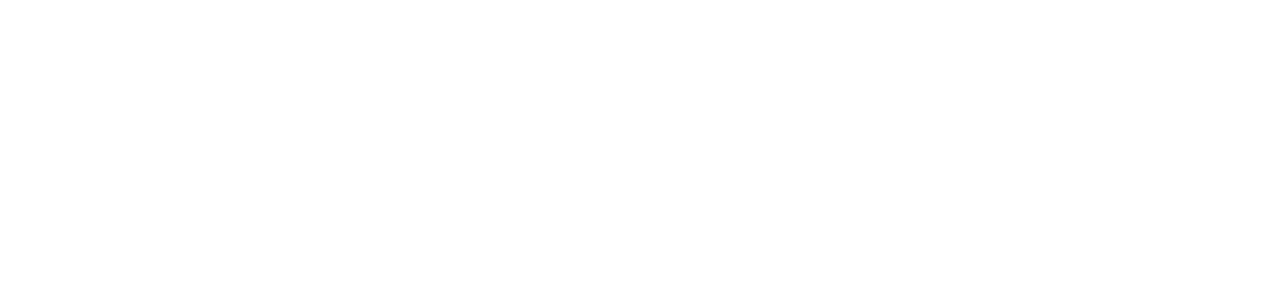
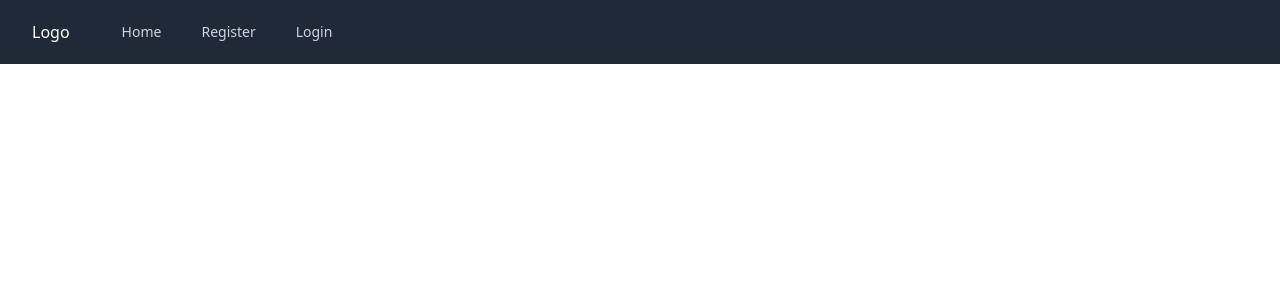
Before and after one commit to DennieCodes/nextjs-production-setup, a Next.js app: page / in a window 1280 px wide. Shown: the top 300 px of the page. Built offline with nearby package versions, Linux system fonts and the light colour scheme.

Commit message:
Header Navigation completed to tests

```diff
--- a/src/components/layout/header/Header.tsx
+++ b/src/components/layout/header/Header.tsx
@@ -1,5 +1,109 @@
+import React, { useState } from "react";
+import Link from "next/link";
+
 const Header = () => {
-  return <></>;
+  const [isMenuOpen, setIsMenuOpen] = useState(false);
+
+  const toggleMenu = () => {
+    setIsMenuOpen(!isMenuOpen);
+  };
+
+  return (
+    <nav className="bg-gray-800">
+      <div className="mx-auto px-4 sm:px-6 lg:px-8">
+        <div className="flex items-center justify-between h-16">
+          <div className="flex items-center">
+            <Link href="/" className="flex-shrink-0 text-white">
+              Logo
+            </Link>
+            <div className="hidden md:block">
+              <div className="ml-10 flex items-baseline space-x-4">
+                <Link
+                  href="/"
+                  className="text-gray-300 hover:text-white px-3 py-2 rounded-md text-sm font-medium"
+                >
+                  Home
+                </Link>
+                <Link
+                  href="/register"
+                  className="text-gray-300 hover:text-white px-3 py-2 rounded-md text-sm font-medium"
+                >
+                  Register
+                </Link>
+                <Link
+                  href="/login"
+                  className="text-gray-300 hover:text-white px-3 py-2 rounded-md text-sm font-medium"
+                >
+                  Login
+                </Link>
+              </div>
+            </div>
+          </div>
+          <div className="-mr-2 flex md:hidden">
+            <button
+              onClick={toggleMenu}
+              type="button"
+              className="inline-flex items-center justify-center p-2 rounded-md text-gray-400 hover:text-white hover:bg-gray-700 focus:outline-none focus:bg-gray-700 focus:text-white transition duration-150 ease-in-out"
+              aria-label="Main menu"
+              aria-expanded="false"
+            >
+              <svg
+                className={`${isMenuOpen ? "hidden" : "block"} h-6 w-6`}
+                stroke="currentColor"
+                fill="none"
+                viewBox="0 0 24 24"
+              >
+                <path
+                  strokeLinecap="round"
+                  strokeLinejoin="round"
+                  strokeWidth="2"
+                  d="M4 6h16M4 12h16M4 18h16"
+                />
+              </svg>
+              <svg
+                className={`${isMenuOpen ? "block" : "hidden"} h-6 w-6`}
+                stroke="currentColor"
+                fill="none"
+                viewBox="0 0 24 24"
+              >
+                <path
+                  strokeLinecap="round"
+                  strokeLinejoin="round"
+                  strokeWidth="2"
+                  d="M6 18L18 6M6 6l12 12"
+                />
+              </svg>
+            </button>
+          </div>
+        </div>
+      </div>
+      <div
+        className={`${isMenuOpen ? "block" : "hidden"} md:hidden`}
+        data-testid="toggle-menu"
+      >
+        <div className="px-2 pt-2 pb-3 sm:px-3">
+          <Link
+            href="/"
+            className="text-gray-300 hover:text-white block px-3 py-2 rounded-md text-base font-medium"
+          >
+            Home
+          </Link>
+          <Link
+            href="/register"
+            className="text-gray-300 hover:text-white block px-3 py-2 rounded-md text-base font-medium"
+          >
+            Register
+          </Link>
+          <Link
+            href="/login"
+            className="text-gray-300 hover:text-white block px-3 py-2 rounded-md text-base font-medium"
+          >
+            Login
+          </Link>
+        </div>
+      </div>
+    </nav>
+  );
 };
 
 export default Header;
```
Also changed, not shown: 1 other file (tests, documents, lock files or other folders).
